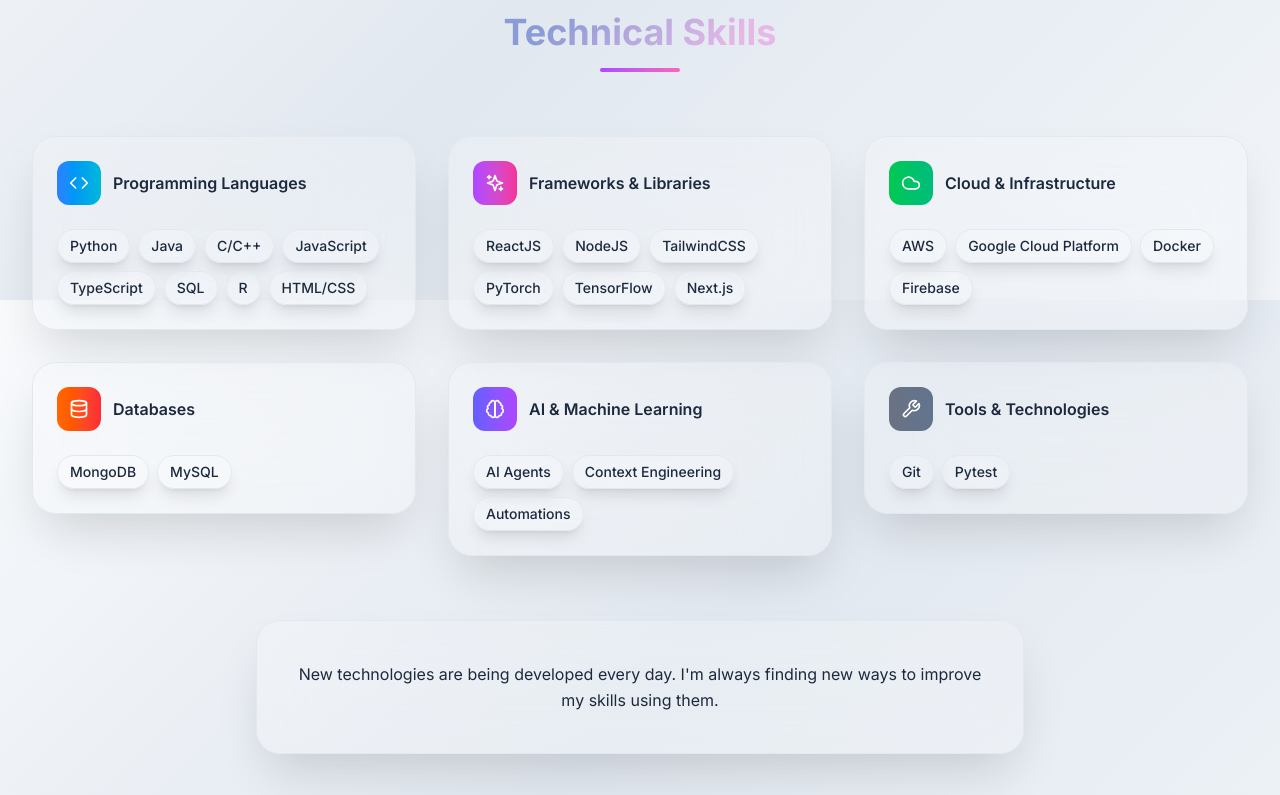
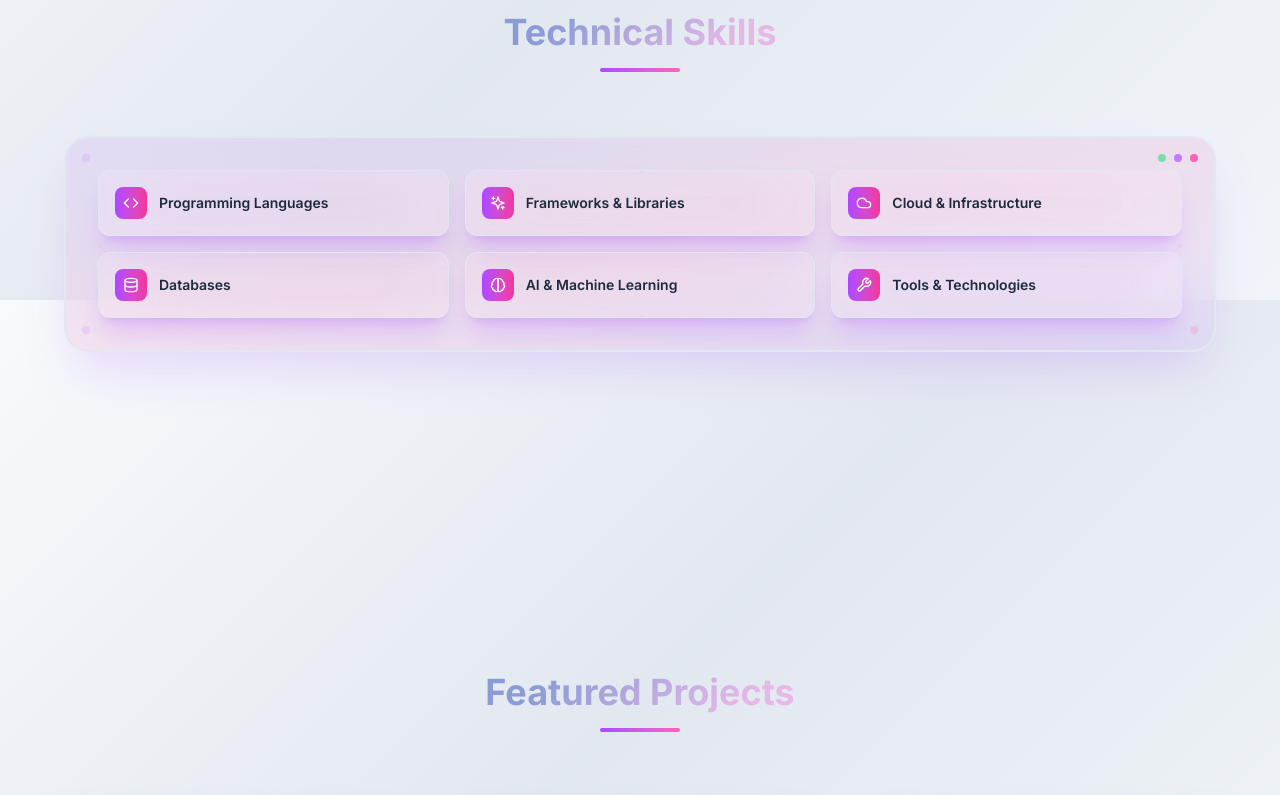
Before and after one commit to jjcyz/portfolio, a Next.js app: page / in a window 1280 px wide. Shown: the part 2100-2895 px from the top of the page. Built offline with nearby package versions, Linux system fonts and the light colour scheme; grey boxes are pictures that could not be loaded.

Commit message:
New design for skills section

```diff
--- a/components/Skills.tsx
+++ b/components/Skills.tsx
@@ -9,44 +9,44 @@
   languages: {
     icon: Code,
     label: 'Programming Languages',
-    color: 'from-blue-500 to-cyan-500',
-    bgColor: 'bg-blue-500/10',
-    borderColor: 'border-blue-500/20'
+    color: 'from-purple-500 to-purple-600',
+    bgColor: 'bg-purple-500/10',
+    borderColor: 'border-purple-500/20'
   },
   frameworks: {
     icon: Sparkles,
     label: 'Frameworks & Libraries',
-    color: 'from-purple-500 to-pink-500',
-    bgColor: 'bg-purple-500/10',
-    borderColor: 'border-purple-500/20'
+    color: 'from-purple-600 to-pink-500',
+    bgColor: 'bg-purple-600/10',
+    borderColor: 'border-purple-600/20'
   },
   cloud: {
     icon: Cloud,
     label: 'Cloud & Infrastructure',
-    color: 'from-green-500 to-emerald-500',
-    bgColor: 'bg-green-500/10',
-    borderColor: 'border-green-500/20'
+    color: 'from-pink-500 to-pink-600',
+    bgColor: 'bg-pink-500/10',
+    borderColor: 'border-pink-500/20'
   },
   databases: {
     icon: Database,
     label: 'Databases',
-    color: 'from-orange-500 to-red-500',
-    bgColor: 'bg-orange-500/10',
-    borderColor: 'border-orange-500/20'
+    color: 'from-purple-700 to-pink-600',
+    bgColor: 'bg-purple-700/10',
+    borderColor: 'border-purple-700/20'
   },
   ai: {
     icon: Brain,
     label: 'AI & Machine Learning',
-    color: 'from-indigo-500 to-purple-500',
-    bgColor: 'bg-indigo-500/10',
-    borderColor: 'border-indigo-500/20'
+    color: 'from-pink-600 to-purple-700',
+    bgColor: 'bg-pink-600/10',
+    borderColor: 'border-pink-600/20'
   },
   tools: {
     icon: Wrench,
     label: 'Tools & Technologies',
-    color: 'from-gray-500 to-slate-500',
-    bgColor: 'bg-gray-500/10',
-    borderColor: 'border-gray-500/20'
+    color: 'from-purple-800 to-pink-700',
+    bgColor: 'bg-purple-800/10',
+    borderColor: 'border-purple-800/20'
   },
 };
 
@@ -89,8 +89,24 @@
             />
           </div>
 
-          {/* Skills Grid */}
-          <div className="grid grid-cols-1 md:grid-cols-2 lg:grid-cols-3 gap-8">
+          {/* Computer Component Layout */}
+          <div className="relative max-w-6xl mx-auto">
+            {/* Main Computer Component Container - Like a motherboard */}
+            <div className="relative bg-gradient-to-br from-purple-500/10 via-pink-500/10 to-purple-500/10 backdrop-blur-2xl border-2 border-purple-400/30 shadow-2xl shadow-purple-500/20 rounded-3xl p-8 overflow-hidden">
+              {/* Circuit Board Pattern Background */}
+              <div className="absolute inset-0 opacity-20">
+                <div className="absolute top-4 left-4 w-2 h-2 bg-purple-400 rounded-full"></div>
+                <div className="absolute top-4 right-4 w-2 h-2 bg-pink-400 rounded-full"></div>
+                <div className="absolute bottom-4 left-4 w-2 h-2 bg-purple-400 rounded-full"></div>
+                <div className="absolute bottom-4 right-4 w-2 h-2 bg-pink-400 rounded-full"></div>
+                <div className="absolute top-1/2 left-8 w-1 h-1 bg-purple-300 rounded-full"></div>
+                <div className="absolute top-1/2 right-8 w-1 h-1 bg-pink-300 rounded-full"></div>
+                <div className="absolute top-8 left-1/2 w-1 h-1 bg-purple-300 rounded-full"></div>
+                <div className="absolute bottom-8 left-1/2 w-1 h-1 bg-pink-300 rounded-full"></div>
+              </div>
+
+              {/* Component Grid */}
+              <div className="relative grid grid-cols-2 lg:grid-cols-3 gap-4">
             {Object.entries(skillCategories).map(([categoryKey, categoryInfo], categoryIndex) => {
               const categorySkills = skillsByCategory[categoryKey] || [];
               const IconComponent = categoryInfo.icon;
@@ -100,44 +116,80 @@
               return (
                 <motion.div
                   key={categoryKey}
-                  initial={{ opacity: 0, y: 30 }}
-                  animate={isInView ? { opacity: 1, y: 0 } : { opacity: 0, y: 30 }}
+                      initial={{ opacity: 0, y: 20 }}
+                      animate={isInView ? { opacity: 1, y: 0 } : { opacity: 0, y: 20 }}
                   transition={{ delay: 0.8 + categoryIndex * 0.1, duration: 0.6 }}
-                  className="group"
-                >
-                  {/* Category Card */}
-                  <div className="bg-white/20 backdrop-blur-2xl border border-white/30 shadow-2xl shadow-black/15 rounded-3xl p-6 hover:bg-white/30 hover:backdrop-blur-3xl hover:border-white/40 hover:shadow-2xl hover:shadow-black/20 hover:scale-105 transition-all duration-300">
-                    {/* Category Header */}
-                    <div className="flex items-center gap-3 mb-6">
-                      <div className={`p-3 rounded-xl bg-gradient-to-r ${categoryInfo.color} group-hover:scale-110 transition-transform duration-200`}>
-                        <IconComponent size={20} className="text-white" />
+                      className="group relative"
+                    >
+                      {/* Component Card - Compact by default, expands on hover */}
+                      <div className="w-full bg-white/20 backdrop-blur-2xl border border-purple-300/40 shadow-xl shadow-purple-500/20 rounded-xl hover:bg-white/30 hover:backdrop-blur-3xl hover:border-purple-400/50 hover:shadow-2xl hover:shadow-purple-500/30 transition-all duration-300 overflow-hidden group-hover:scale-105 group-hover:z-10 relative">
+
+                        {/* Default State - Compact Header Only */}
+                        <div className="p-4 group-hover:hidden">
+                          <div className="flex items-center gap-3">
+                            <div className="p-2 rounded-lg bg-gradient-to-r from-purple-500 to-pink-500">
+                              <IconComponent size={16} className="text-white" />
+                            </div>
+                            <h3 className="text-sm font-semibold text-slate-800">
+                              {categoryInfo.label}
+                            </h3>
+                          </div>
+                        </div>
+
+                        {/* Expanded State - Shows on hover */}
+                        <div className="hidden group-hover:block p-4">
+                          {/* Expanded Header */}
+                          <div className="flex items-center gap-3 mb-4">
+                            <div className="p-2 rounded-lg bg-gradient-to-r from-purple-500 to-pink-500 group-hover:scale-110 transition-transform duration-200">
+                              <IconComponent size={16} className="text-white" />
                       </div>
-                      <h3 className="text-base font-semibold text-slate-800">
+                            <h3 className="text-sm font-semibold text-slate-800">
                         {categoryInfo.label}
                       </h3>
                     </div>
 
-                    {/* Skills Tags */}
-                    <div className="flex flex-wrap gap-2">
+                          {/* Skills List */}
+                          <div className="mb-4">
+                            <div className="flex flex-wrap gap-1.5">
                       {categorySkills.map((skill, skillIndex) => (
                         <motion.span
                           key={skill.name}
                           initial={{ opacity: 0, scale: 0.8 }}
                           animate={isInView ? { opacity: 1, scale: 1 } : { opacity: 0, scale: 0.8 }}
                           transition={{
-                            delay: 1 + categoryIndex * 0.1 + skillIndex * 0.05,
-                            duration: 0.4
+                                    delay: 1 + categoryIndex * 0.1 + skillIndex * 0.03,
+                                    duration: 0.3
                           }}
-                          className="px-3 py-1.5 bg-white/10 backdrop-blur-lg border border-white/20 shadow-lg shadow-black/10 hover:bg-white/15 hover:backdrop-blur-xl hover:border-white/25 hover:shadow-2xl hover:shadow-black/20 text-slate-800 text-sm font-medium rounded-full transition-all duration-200 cursor-default"
+                                  className="px-2 py-1 bg-purple-100/50 backdrop-blur-lg border border-purple-200/50 text-slate-800 text-xs font-medium rounded-full transition-all duration-200"
                         >
                           {skill.name}
                         </motion.span>
                       ))}
+                            </div>
+                          </div>
+
+                          {/* Status indicators */}
+                          <div className="flex justify-end">
+                            <div className="flex gap-1">
+                              <div className="w-1.5 h-1.5 bg-purple-500 rounded-full"></div>
+                              <div className="w-1.5 h-1.5 bg-pink-500 rounded-full"></div>
+                            </div>
+                          </div>
                     </div>
                   </div>
                 </motion.div>
               );
             })}
+              </div>
+
+
+              {/* Status Indicators */}
+              <div className="absolute top-4 right-4 flex gap-2">
+                <div className="w-2 h-2 bg-green-400 rounded-full animate-pulse"></div>
+                <div className="w-2 h-2 bg-purple-400 rounded-full"></div>
+                <div className="w-2 h-2 bg-pink-400 rounded-full"></div>
+              </div>
+            </div>
           </div>
 
           {/* Skills Summary */}
@@ -147,12 +199,6 @@
             transition={{ delay: 1.4, duration: 0.6 }}
             className="mt-16 text-center"
           >
-            <div className="bg-white/20 backdrop-blur-2xl border border-white/30 shadow-2xl shadow-black/15 rounded-3xl p-10 max-w-3xl mx-auto">
-              <p className="text-slate-800 leading-relaxed">
-                New technologies are being developed every day. I&apos;m always finding new
-                ways to improve my skills using them.
-              </p>
-            </div>
           </motion.div>
         </motion.div>
       </div>
```
